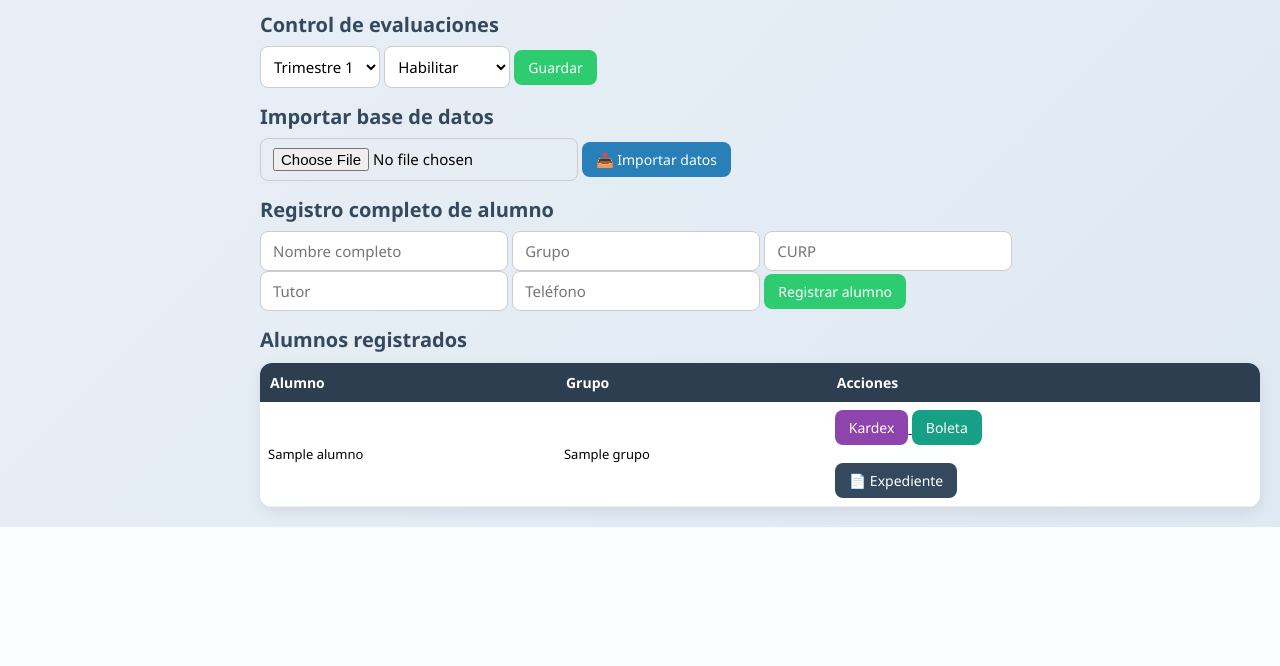
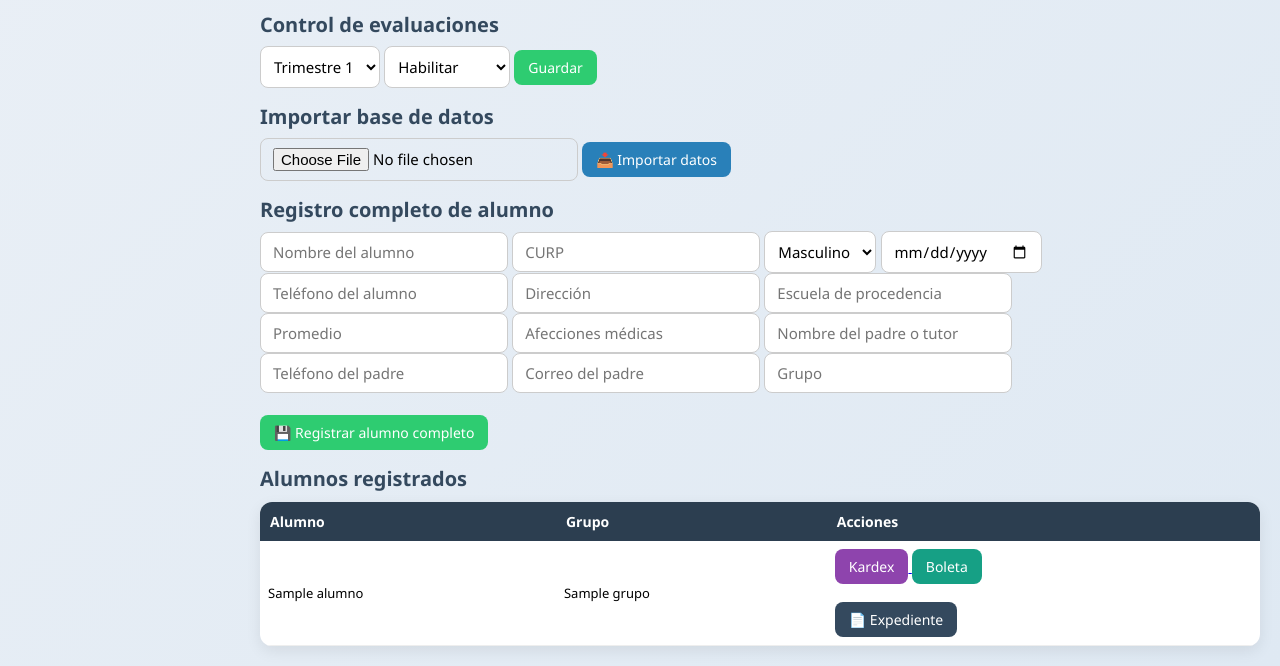
Before and after one commit to computacioneizi85-oss/control-escolar, a Flask app: page /admin/ in a window 1280 px wide. Shown: the part 1026-1692 px from the top of the page. Before the commit the page ends 1553 px from the top, so only its background shows below. Run offline with Flask 3, Linux system fonts and the light colour scheme; the visitor is signed in with stand-in values (Sample User, id 1); a database or web service that is not in the repository returns one stand-in record (values such as "Sample title").

Commit message:
base de datos 27

```diff
--- a/templates/admin.html
+++ b/templates/admin.html
@@ -161,14 +161,39 @@
 
 <form action="/admin/registro_completo_alumno" method="POST">
 
-<input name="nombre" placeholder="Nombre completo" required>
+<input name="nombre" placeholder="Nombre del alumno" required>
+
+<input name="curp" placeholder="CURP" required>
+
+<select name="sexo">
+<option value="Masculino">Masculino</option>
+<option value="Femenino">Femenino</option>
+</select>
+
+<input type="date" name="fecha_nacimiento" required>
+
+<input name="telefono" placeholder="Teléfono del alumno">
+
+<input name="direccion" placeholder="Dirección">
+
+<input name="escuela" placeholder="Escuela de procedencia">
+
+<input name="promedio" placeholder="Promedio">
+
+<input name="afecciones" placeholder="Afecciones médicas">
+
+<input name="padre_nombre" placeholder="Nombre del padre o tutor">
+
+<input name="padre_telefono" placeholder="Teléfono del padre">
+
+<input name="padre_correo" placeholder="Correo del padre">
+
 <input name="grupo" placeholder="Grupo" required>
-<input name="curp" placeholder="CURP">
-<input name="tutor" placeholder="Tutor">
-<input name="telefono" placeholder="Teléfono">
+
+<br><br>
 
 <button style="background:#2ecc71;color:white;">
-Registrar alumno
+💾 Registrar alumno completo
 </button>
 
 </form>
```
